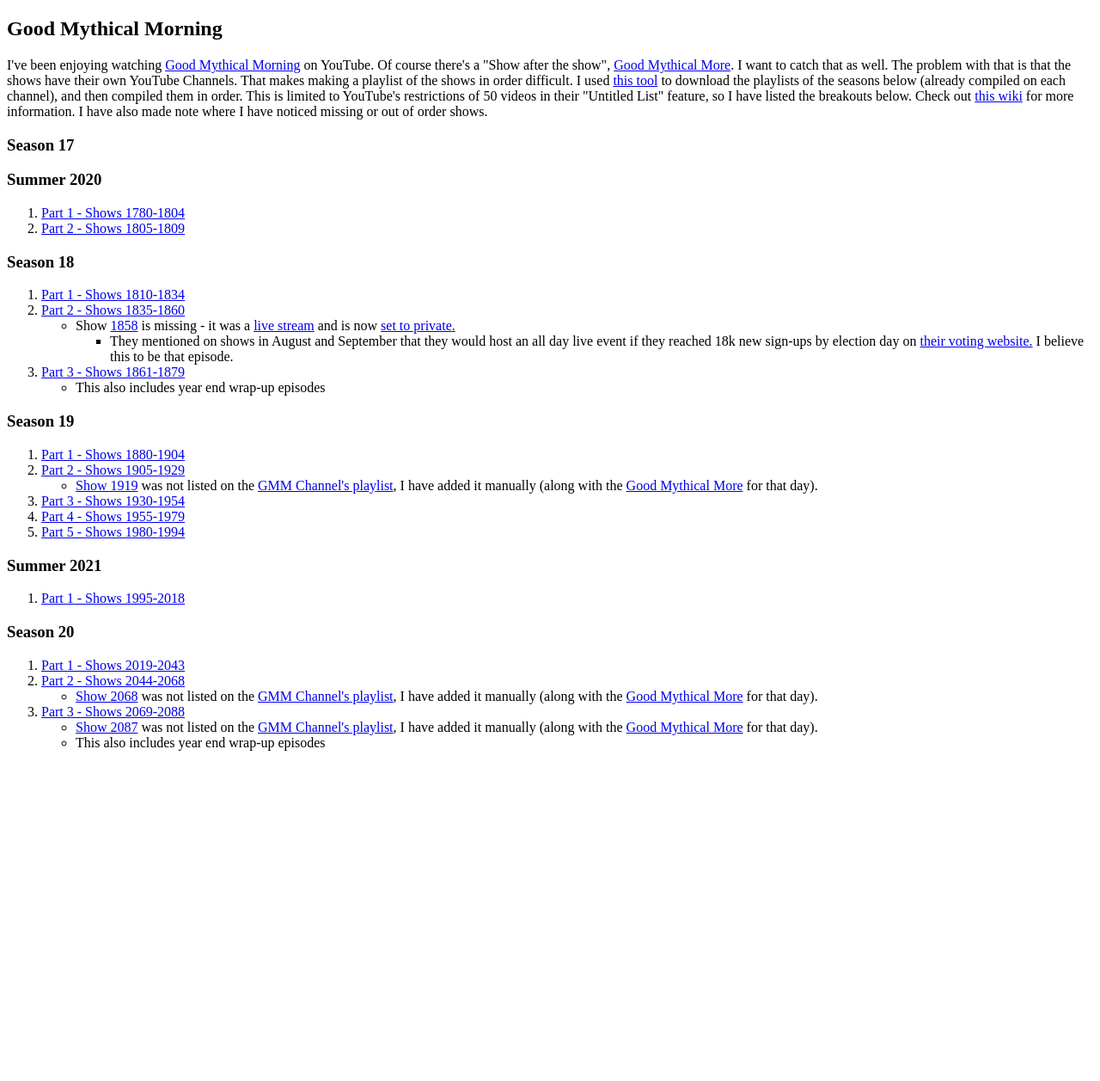
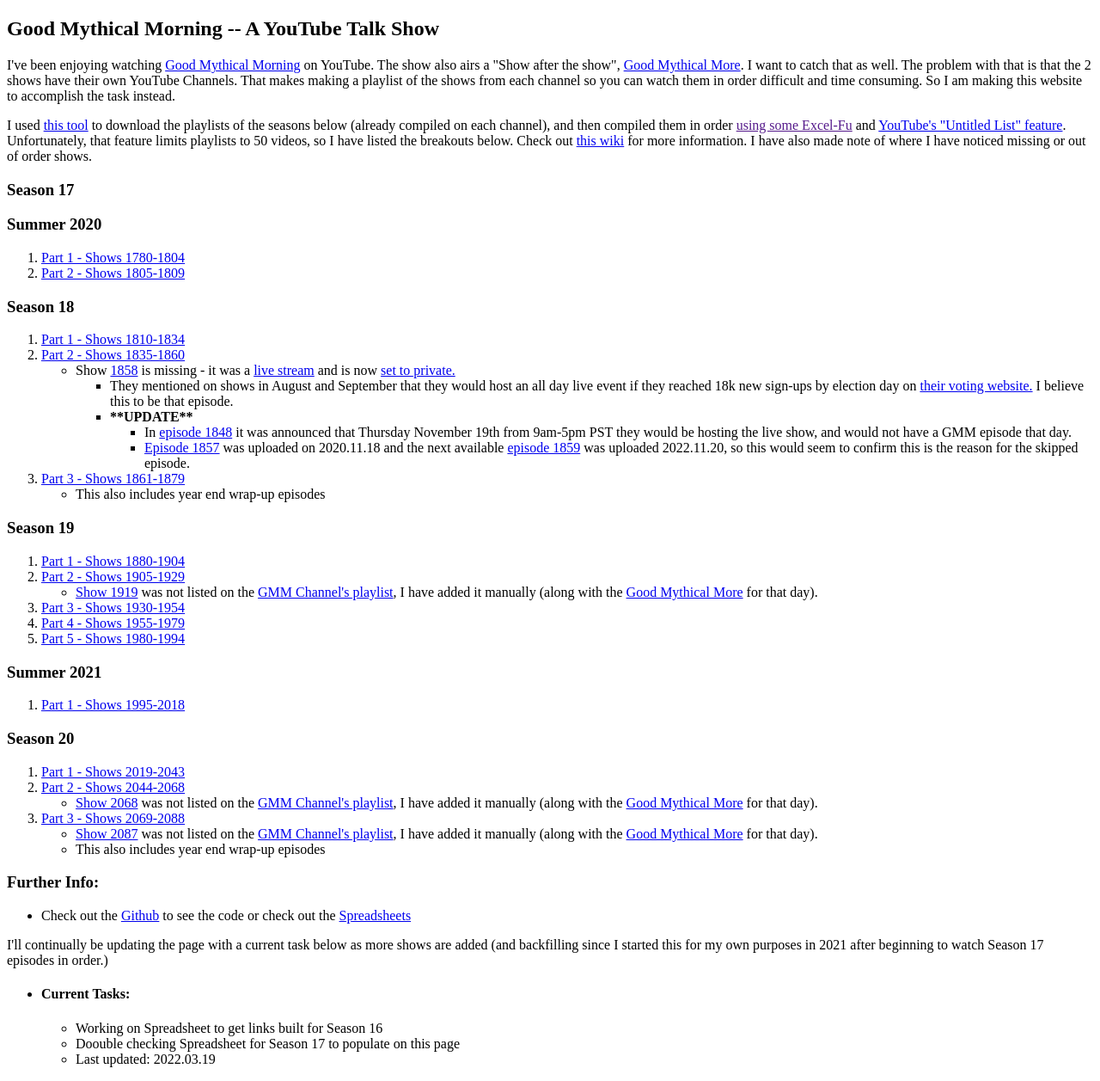
Before and after one commit to grubbub/gmm-more, a plain HTML site: page index.html in a window 1280 px wide. Shown: the whole page at 86% size. Before the commit the page ends 889 px from the top, so only its background shows below. Drawn offline with Linux system fonts and the light colour scheme.

Commit message:
Added Seasons 14-16 on a spreadsheet. Added post-script information and last updated date. Changed Introduction verbiage.

```diff
--- a/index.html
+++ b/index.html
@@ -7,12 +7,16 @@
         <title>Good Mythical Morning and More</title>
     </head>
     <body>
-       <h2>Good Mythical Morning</h2>
-       <p>I've been enjoying watching <a href="https://www.youtube.com/GoodMythicalMorning">Good Mythical Morning</a> on YouTube. Of course there's a "Show after the show", <a href="https://www.youtube.com/channel/UCzpCc5n9hqiVC7HhPwcIKEg">Good Mythical More</a>.
-           I want to catch that as well. The problem with that is that the shows have their own YouTube Channels. That makes making a playlist of
-           the shows in order difficult. I used <a href="http://www.williamsportwebdeveloper.com/FavBackUp.aspx">this tool</a> to download the playlists of the seasons below (already compiled on each channel),
-           and then compiled them in order. This is limited to YouTube's restrictions of 50 videos in their "Untitled List" feature, so I have listed
-           the breakouts below. Check out <a href="https://en.wikipedia.org/wiki/List_of_Good_Mythical_Morning_episodes">this wiki</a> for more information. I have also made note where I have noticed missing or out of order shows.
+       <h2>Good Mythical Morning -- A YouTube Talk Show</h2>
+       <p>I've been enjoying watching <a href="https://www.youtube.com/GoodMythicalMorning">Good Mythical Morning</a> on YouTube. The show also airs a "Show after the show", <a href="https://www.youtube.com/channel/UCzpCc5n9hqiVC7HhPwcIKEg">Good Mythical More</a>.
+           I want to catch that as well. The problem with that is that the 2 shows have their own YouTube Channels. That makes making a playlist of
+           the shows from each channel so you can watch them in order difficult and time consuming. So I am making this website to accomplish the task instead.
+       </p>
+       <p>
+           I used <a href="http://www.williamsportwebdeveloper.com/FavBackUp.aspx">this tool</a> to download the playlists of the seasons below (already compiled on each channel),
+           and then compiled them in order <a href="">using some Excel-Fu</a> and <a href="https://www.thewindowsclub.com/how-to-make-a-playlist-on-youtube-with-any-video-and-without-logging-in">YouTube's "Untitled List" feature</a>.
+           Unfortunately, that feature limits playlists to 50 videos, so I have listed the breakouts below. Check out <a href="https://en.wikipedia.org/wiki/List_of_Good_Mythical_Morning_episodes">this wiki</a>
+           for more information. I have also made note of where I have noticed missing or out of order shows.
         </p>
         <h3>Season 17</h3>
 
@@ -30,6 +34,11 @@
                     <li>Show <a href="https://en.wikipedia.org/wiki/List_of_Good_Mythical_Morning_episodes#Season_18">1858</a> is missing - it was a <a href="https://www.reddit.com/r/goodmythicalmorning/comments/jx6gy2/good_mythical_morning_live/">live stream</a> and is now <a href="https://www.youtube.com/watch?v=xPH6gqPs_sk">set to private.</a></li>
                         <ul>
                             <li>They mentioned on shows in August and September that they would host an all day live event if they reached 18k new sign-ups by election day on <a href="https://www.votelikeabeast.com">their voting website.</a> I believe this to be that episode.</li>
+                            <li><strong>**UPDATE**</strong></li>
+                            <ul>
+                                <li>In <a href="https://www.youtube.com/watch?v=3ZynDb98BkU">episode 1848</a> it was announced that Thursday November 19th from 9am-5pm PST they would be hosting the live show, and would not have a GMM episode that day.</li>
+                                <li><a href="https://www.youtube.com/watch?v=LAr5QXZVuOk">Episode 1857</a> was uploaded on 2020.11.18 and the next available <a href="https://www.youtube.com/watch?v=vSFT9Yb3jXM">episode 1859</a> was uploaded 2022.11.20, so this would seem to confirm this is the reason for the skipped episode.</li>
+                            </ul>
                         </ul>
                 </ul>
             <li><a href="https://www.youtube.com/watch_videos?video_ids=Jbl-yAJSoeQ,gVj3G0SrNIw,W5Xy8h_Dfqk,jkU3ixu9FPg,0Nb8eaFp3_I,AEWvBrKnstU,1FhlgMZBfBg,zbE_tXfdZ8k,gk0LhjKgTz8,tnt-t2CPurI,hpBDwjQuF8M,DtvkenPMUXY,q3-QPSsMPD0,Jrh039xuLWM,nd3tyDCsJm8,Z-HzNtdYk9I,10iwKvdHO2c,7omVCCCi93Q,PEFvtMco6Bg,wt0KV8lFaC4,1o0fvYKLhCI,Fl71zJNrSCo,nnPgZOBsRkM,NfOJISxIx6U,iebcJ8jkOjs,H1VUOg_IMVs,ubVpEkwaY9A,xSCQmNOBFbA,PLSNKJzY0Og,vqpG0eOLRX8,O1U770Bp-Uc,QCx3Qj4_MPc,b4ck6hp39vI,jCW2gXVncQg,muZSbzg-Cd0,yfWcKiDlkfo,7dteDdeqgKY,j9rOEPPXmxk,EXpOtZRe_7s,l11k6pXFEo4,296q56cRB2s,mn2AqXrjubQ,pDpVc1CHqVk">Part 3 - Shows 1861-1879</a></li>
@@ -69,5 +78,20 @@
                 </ul>
         </ol>
 
+        <h3>Further Info:</h3>
+        <ul>
+            <li>Check out the <a href="https://github.com/grubbub/gmm-more">Github</a> to see the code or check out the <a href="https://github.com/grubbub/gmm-more/tree/main/Spreadsheets">Spreadsheets</a></li>
+        </ul>
+        <p>
+            I'll continually be updating the page with a current task below as more shows are added (and backfilling since I started this for my own purposes in 2021 after beginning to watch Season 17 episodes in order.)
+        </p>
+        <ul>
+            <li><h4>Current Tasks:</h4></li>
+            <ul>
+                <li>Working on Spreadsheet to get links built for Season 16</li>
+                <li>Doouble checking Spreadsheet for Season 17 to populate on this page</li>
+                <li>Last updated: 2022.03.19</li>
+            </ul>
+        </ul>
     </body>
 </html>
```
Also changed, not shown: 2 other files.
